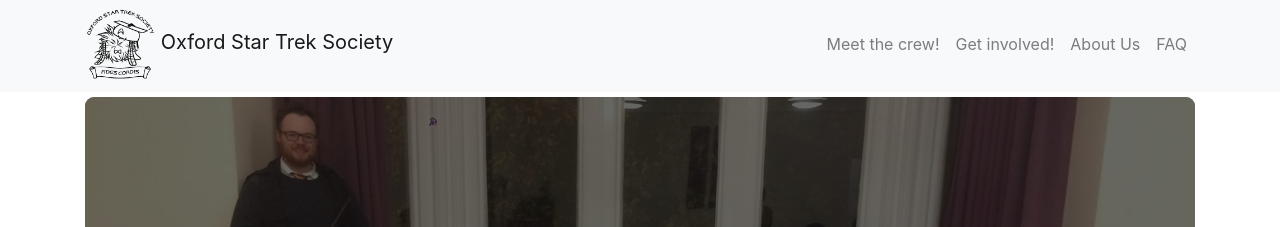
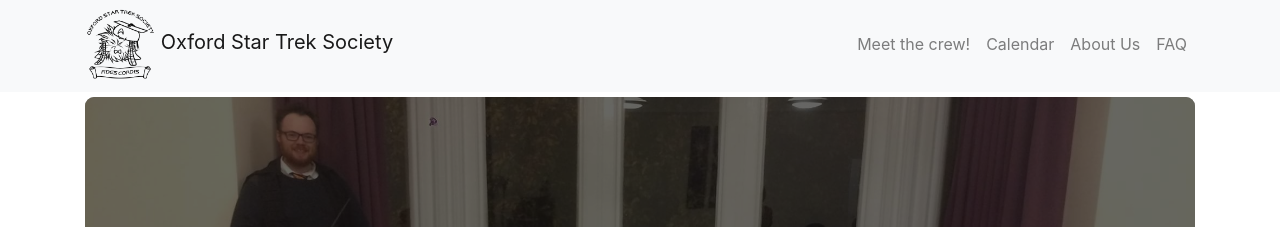
Before and after one commit to oxfordstartreksociety/oxfordstartreksociety.github.io, a Jekyll site: the page built from index.html, in a window 1280 px wide. Shown: the top 227 px of the page. Built offline with Jekyll 4.4.1, drawn with Linux system fonts in a browser that asks for light colours.

Commit message:
add favicon

```diff
--- a/_layouts/default.html
+++ b/_layouts/default.html
@@ -9,6 +9,7 @@
 	<title>{{ site.title }}</title>
 	<link href="vendor/bootstrap/css/bootstrap.min.css" rel="stylesheet">
 	<link href="css/modern-business.css" rel="stylesheet">
+	<link rel="shortcut icon" type="image/png" href="/favicon.ico">
   </head>
 
   <body>
@@ -29,7 +30,7 @@
 			  <a class="nav-link" href="crew.html">Meet the crew!</a>
 			</li>
 			<li class="nav-item">
-			  <a class="nav-link" href="involved.html">Get involved!</a>
+			  <a class="nav-link" href="calendar.html">Calendar</a>
 			</li>
 			<li class="nav-item">
 			  <a class="nav-link" href="about.html">About Us</a>
```
Also changed, not shown: favicon.ico (added).
